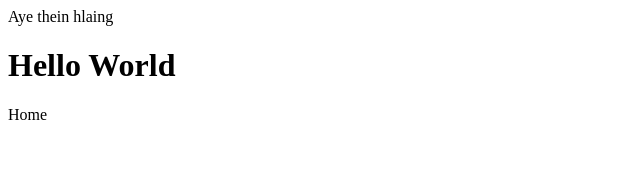
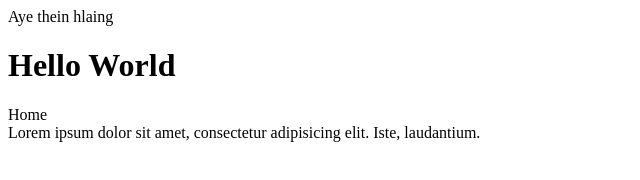
Before and after one commit to khurtkhurtmay/testbranch, a plain HTML site: page index.html in a window 1280 px wide. Shown: the whole page, without its empty margins (0-640 px from the left). Drawn offline with Linux system fonts and the light colour scheme.

Commit message:
added lorem

```diff
--- a/index.html
+++ b/index.html
@@ -9,5 +9,6 @@
     <div>Aye thein hlaing</div>
     <h1>Hello World</h1>
     <nav>Home</nav>
+    <div>Lorem ipsum dolor sit amet, consectetur adipisicing elit. Iste, laudantium.</div>
 </body>
 </html>
```
